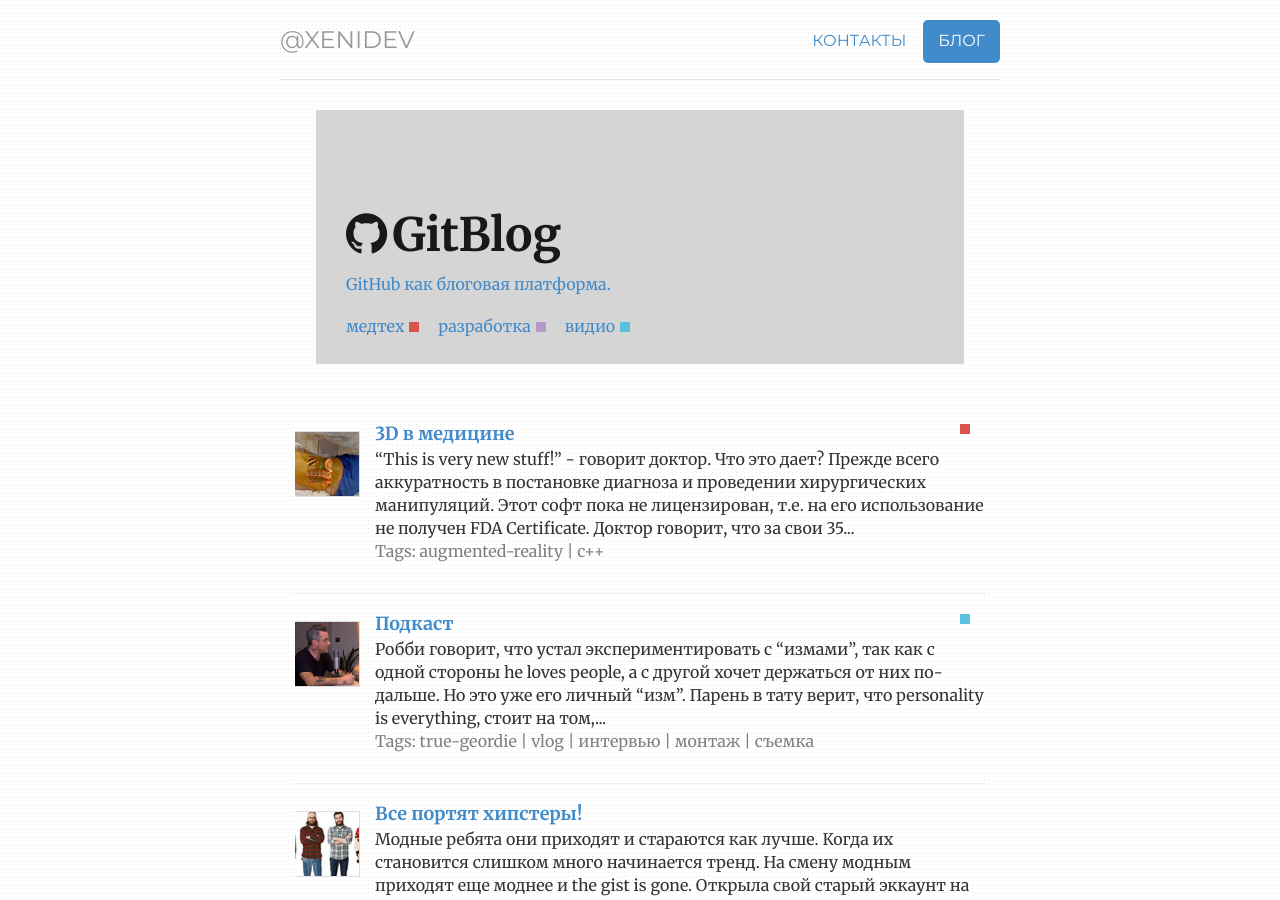
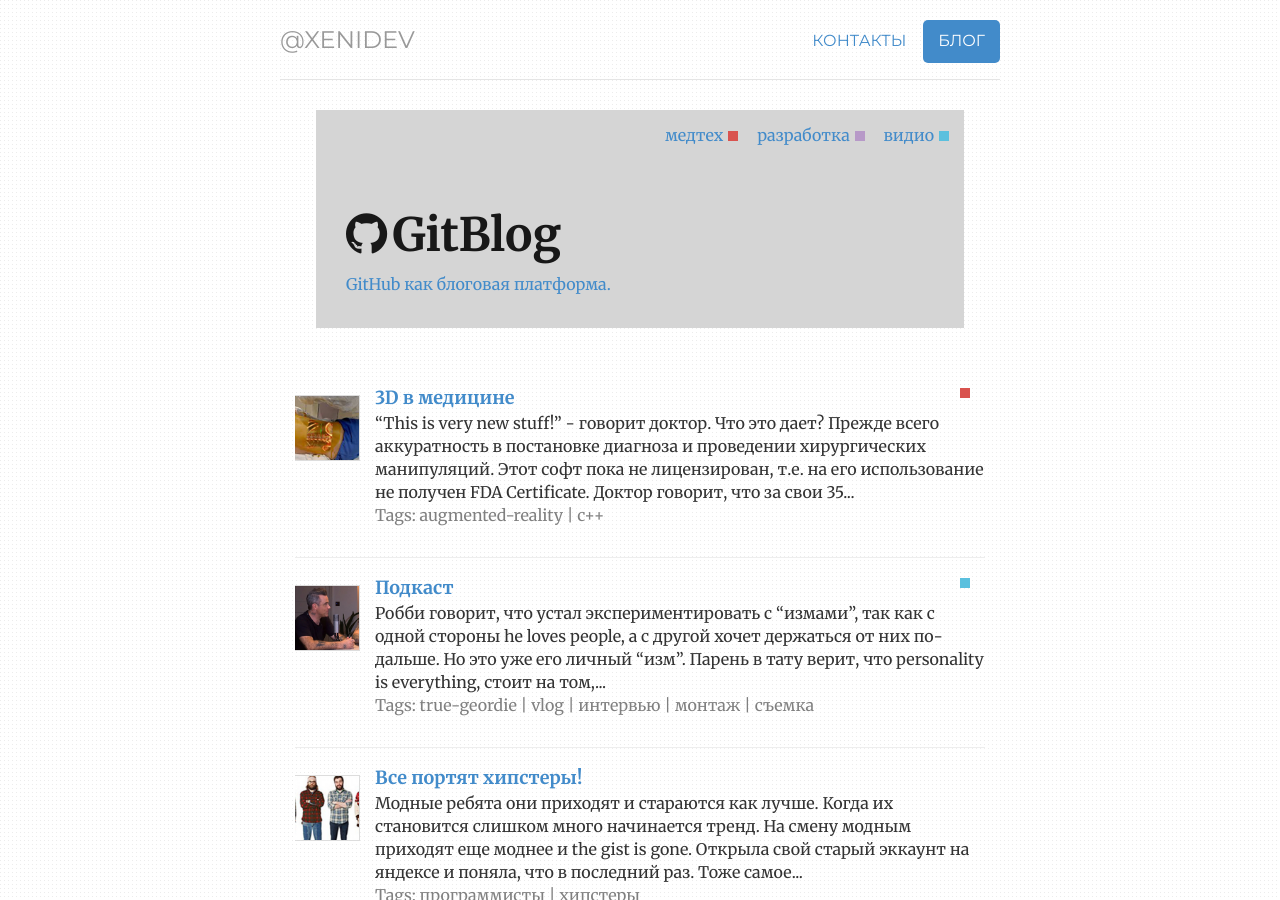
Before and after one commit to ValeraS/xenidev.github.io, a Jekyll site: the page built from notes/index.html, in a window 1280 px wide and 900 px high. Built offline with Jekyll 4.4.1, drawn with Linux system fonts in a browser that asks for light colours.

Commit message:
Update index.html

```diff
--- a/notes/index.html
+++ b/notes/index.html
@@ -4,6 +4,15 @@
 notes: active
 ---
   <div class="guide">
+	   <ul class="square-categories pull-right">
+
+      <li><a href="/notes/medtech">медтех<span class="badge-category-medtech"></span></a> </li>
+      <li><a href="/notes/razrabotka.html">разработка<span class="badge-category-razrabotka"></span> </a> </li>
+      <li><a href="/notes/video.html">видио<span class="badge-category-video"></a>  </li>
+
+    </ul>
+
+
   <div class="title">
     <ul class="fa-ul">
       <li><i class="fa fa-github" style="font-size:48px;"></i><h1>GitBlog</h1></li>
@@ -11,15 +20,7 @@
     </ul>
     <p>GitHub как блоговая платформа.</p>
 
-    <ul class="square-categories">
 
-      <li><a href="/notes/medtech">медтех<span class="badge-category-medtech"></span></a> </li>
-      <li><a href="/notes/razrabotka.html">разработка<span class="badge-category-razrabotka"></span> </a> </li>
-      <li><a href="/notes/video.html">видио<span class="badge-category-video"></a>  </li>
-
-
-
-    </ul>
   </div>
 
 </div>
```
